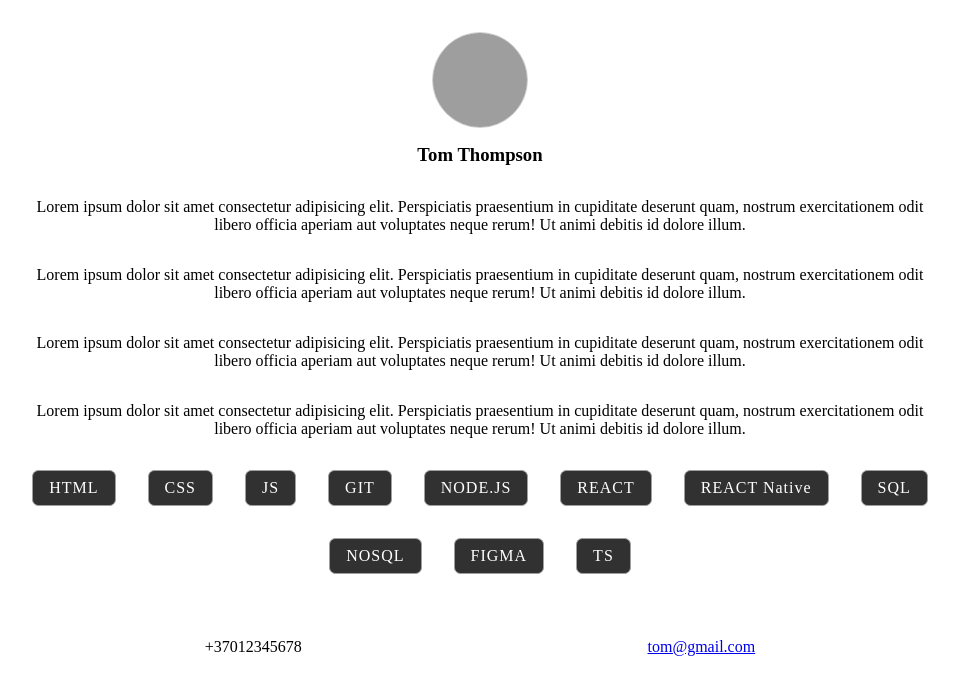
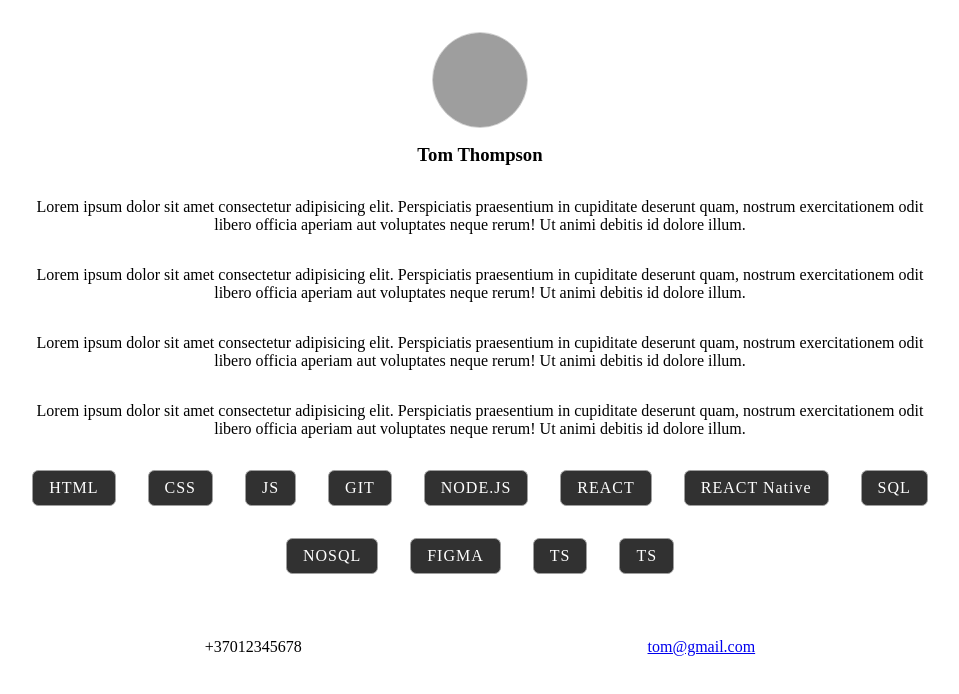
Before and after one commit to robertasRobotas/type-27-cv, a plain HTML site: page index.html in a window 1280 px wide. Shown: the whole page, without its empty margins (160-1119 px from the left). Drawn offline with Linux system fonts and the light colour scheme; grey boxes are pictures that could not be loaded; a web font is replaced by a local one.

Commit message:
Added new tech

```diff
--- a/index.html
+++ b/index.html
@@ -59,6 +59,7 @@
           <li class="technologie">NOSQL</li>
           <li class="technologie">FIGMA</li>
           <li class="technologie">TS</li>
+          <li class="technologie">TS</li>
         </ul>
       </div>
 
```
